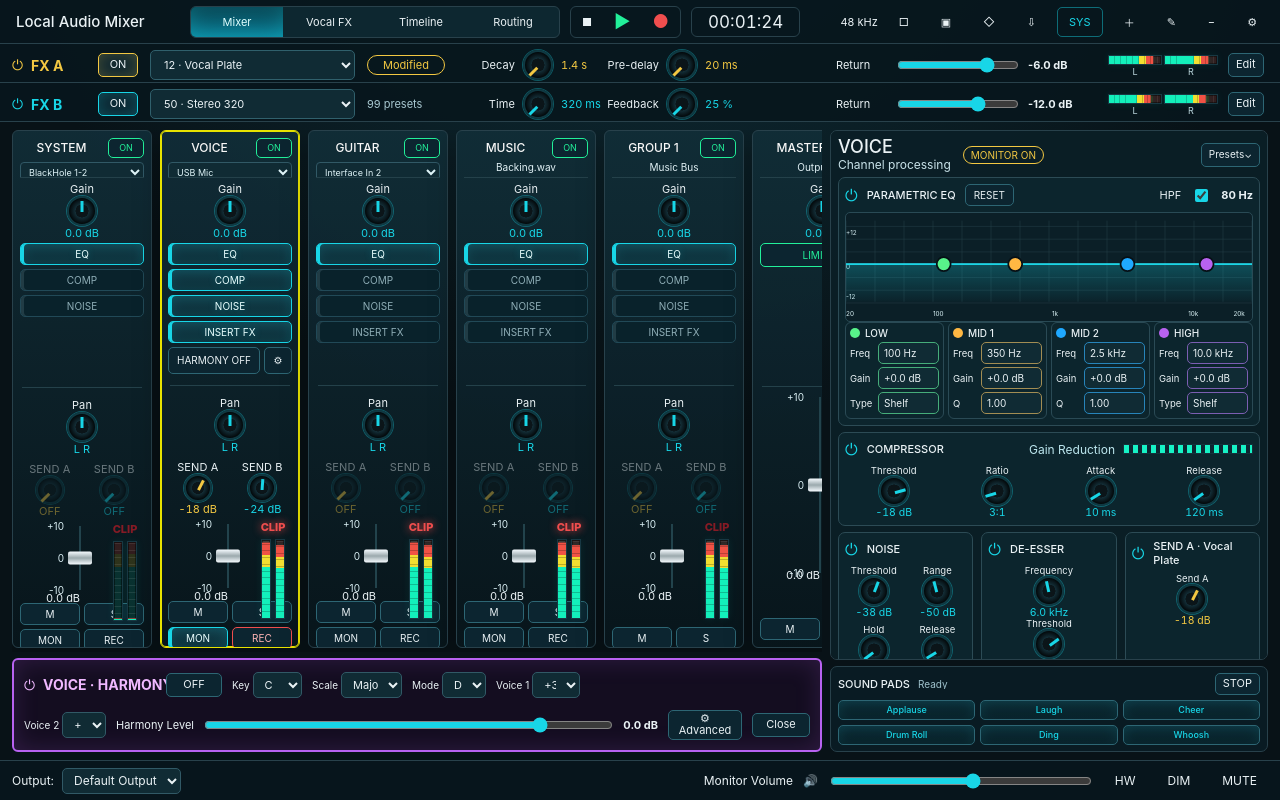
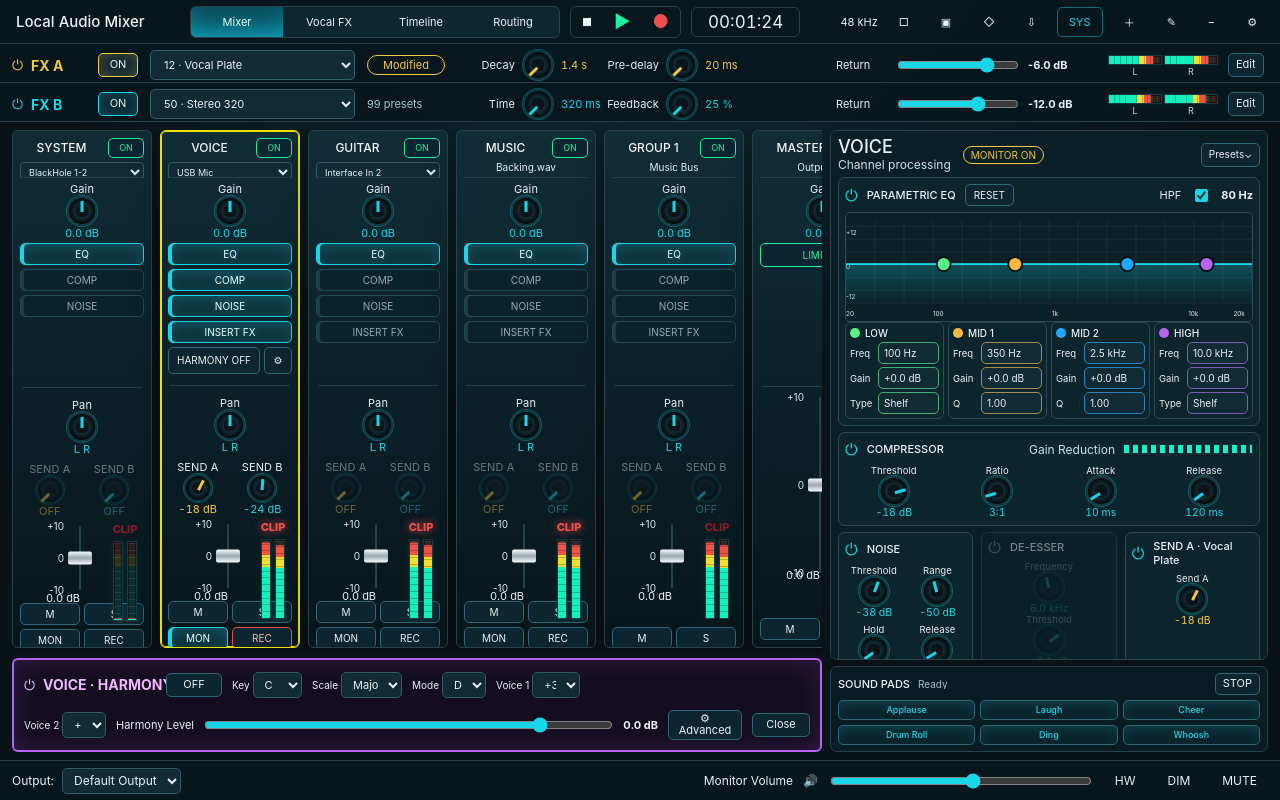
Before and after one commit to maydekil/digital-mixer-audio, a React (Vite) app: page / in a window 1280 px wide. Built offline with nearby package versions, Linux system fonts and the light colour scheme.

Commit message:
Make vocal de-esser bypassable

```diff
--- a/apps/desktop/src/adapters/MixerControlPort.ts
+++ b/apps/desktop/src/adapters/MixerControlPort.ts
@@ -3,7 +3,7 @@ import type { EqBandDisplay, MeterLevel } from "../components/audio/types";
 export type ChannelKind = "source" | "group" | "master";
 export type ChannelRole = "system" | "vocal" | "instrument" | "music" | "group" | "master";
 export type FxUnitId = "fx-a" | "fx-b";
-export type ProcessorId = "eq" | "comp" | "noise" | "insertFx";
+export type ProcessorId = "eq" | "comp" | "noise" | "deEsser" | "insertFx";
 
 export interface SendState {
   enabled: boolean;
--- a/apps/desktop/src/adapters/preview/PreviewAdapter.ts
+++ b/apps/desktop/src/adapters/preview/PreviewAdapter.ts
@@ -136,7 +136,7 @@ export class PreviewAdapter implements MixerControlPort {
       ...channel,
       processing: {
         ...channel.processing,
-        [processorId]: channel.role === "system" && processorId === "insertFx" ? false : enabled
+        [processorId]: isProcessorAvailable(channel, processorId) ? enabled : false
       }
     } : channel);
   }
@@ -358,7 +358,7 @@ function newSourceChannel(id: string, name: string, role: Exclude<ChannelRole, "
     recordArm: false,
     harmonyVisible: role === "vocal",
     harmonyEnabled: false,
-    processing: { eq: true, comp: role === "vocal", noise: role === "vocal", insertFx: false },
+    processing: { eq: true, comp: role === "vocal", noise: role === "vocal", deEsser: false, insertFx: false },
     dynamics: defaultDynamics(),
     sends: { "fx-a": { enabled: false, gainDb: -60 }, "fx-b": { enabled: false, gainDb: -60 } },
     eqBands: defaultEqBands(),
@@ -434,6 +434,12 @@ function clampCompressor(field: keyof ChannelDynamicsState["compressor"], value:
   return clamp(value, 10, 3000);
 }
 
+function isProcessorAvailable(channel: ChannelState, processorId: ProcessorId) {
+  if (processorId === "insertFx") return channel.role !== "system";
+  if (processorId === "deEsser") return channel.role === "vocal";
+  return true;
+}
+
 function clampNoise(field: keyof ChannelDynamicsState["noise"], value: number) {
   if (field === "thresholdDb") return clamp(value, -90, 0);
   if (field === "rangeDb") return clamp(value, -90, 0);
--- a/apps/desktop/src/features/mixer/MixerPage.tsx
+++ b/apps/desktop/src/features/mixer/MixerPage.tsx
@@ -629,6 +629,7 @@ export function MixerPage() {
             onSendA={(value) => refreshLiveProcessing(() => adapter.setChannelSend(selected.id, "fx-a", value))}
             onEqChange={(bandId, field, value) => refreshLiveProcessing(() => adapter.updateEqBand(bandId, field, value))}
             onEqReset={() => refreshLiveProcessing(() => adapter.resetEqBands())}
+            onProcessor={(processorId, enabled) => refreshLiveProcessing(() => adapter.setChannelProcessor(selected.id, processorId, enabled))}
             onNoiseChange={(field, value) => refreshLiveProcessing(() => adapter.setChannelNoiseParam(selected.id, field, value))}
             onCompressorChange={(field, value) => refreshLiveProcessing(() => adapter.setChannelCompressorParam(selected.id, field, value))}
             onDeEsserChange={(field, value) => refreshLiveProcessing(() => adapter.setChannelDeEsserParam(selected.id, field, value))}
@@ -691,7 +692,7 @@ async function syncMixerGraph(snapshot: MixerSnapshot, outputUid: string) {
     payload[`${prefix}ProcessorComp`] = channel.processing.comp;
     payload[`${prefix}ProcessorNoise`] = channel.processing.noise;
     payload[`${prefix}ProcessorInsertFx`] = channel.role === "system" ? false : channel.processing.insertFx;
-    payload[`${prefix}ProcessorDeEsser`] = channel.role === "vocal";
+    payload[`${prefix}ProcessorDeEsser`] = channel.role === "vocal" && channel.processing.deEsser;
     payload[`${prefix}NoiseThresholdDb`] = channel.dynamics.noise.thresholdDb;
     payload[`${prefix}NoiseRangeDb`] = channel.dynamics.noise.rangeDb;
     payload[`${prefix}NoiseHoldMs`] = channel.dynamics.noise.holdMs;
--- a/apps/desktop/src/features/processing/components/ChannelProcessingPanel.tsx
+++ b/apps/desktop/src/features/processing/components/ChannelProcessingPanel.tsx
@@ -1,4 +1,4 @@
-import type { ChannelState, EqBandState, FxProgram } from "../../../adapters/MixerControlPort";
+import type { ChannelState, EqBandState, FxProgram, ProcessorId } from "../../../adapters/MixerControlPort";
 import { EqResponseGraph } from "../../../components/audio/EqResponseGraph";
 import { NumericParameter } from "../../../components/audio/NumericParameter";
 import { RotaryKnob } from "../../../components/audio/RotaryKnob";
@@ -12,17 +12,20 @@ interface ChannelProcessingPanelProps {
   onSendA(valueDb: number): void;
   onEqChange(bandId: EqBandState["id"], field: "freqHz" | "gainDb" | "qValue" | "type", value: number | string): void;
   onEqReset(): void;
+  onProcessor(processorId: ProcessorId, enabled: boolean): void;
   onNoiseChange(field: keyof ChannelState["dynamics"]["noise"], value: number): void;
   onCompressorChange(field: keyof ChannelState["dynamics"]["compressor"], value: number): void;
   onDeEsserChange(field: keyof ChannelState["dynamics"]["deEsser"], value: number): void;
 }
 
-export function ChannelProcessingPanel({ channel, eqBands, linkedProgram, onSendA, onEqChange, onEqReset, onNoiseChange, onCompressorChange, onDeEsserChange }: ChannelProcessingPanelProps) {
+export function ChannelProcessingPanel({ channel, eqBands, linkedProgram, onSendA, onEqChange, onEqReset, onProcessor, onNoiseChange, onCompressorChange, onDeEsserChange }: ChannelProcessingPanelProps) {
   const sendA = channel.sends["fx-a"];
   const noise = channel.dynamics.noise;
   const compressor = channel.dynamics.compressor;
   const deEsser = channel.dynamics.deEsser;
   const showInsertFx = channel.role !== "system";
+  const deEsserAvailable = channel.role === "vocal";
+  const deEsserEnabled = deEsserAvailable && channel.processing.deEsser;
   const fxSendBypassed = !channel.processing.insertFx;
   return (
     <aside className="processing-panel">
@@ -73,10 +76,21 @@ export function ChannelProcessingPanel({ channel, eqBands, linkedProgram, onSend
             <RotaryKnob label="Release" value={`${noise.releaseMs} ms`} numericValue={noise.releaseMs} min={5} max={3000} onChange={(value) => onNoiseChange("releaseMs", value)} />
           </div>
         </section>
-        <section className={`processor-card ${channel.role === "vocal" ? "is-active" : "is-bypassed"}`}>
-          <div className="processor-title"><span>⏻</span><strong>DE-ESSER</strong></div>
-          <RotaryKnob label="Frequency" value={formatFrequency(deEsser.frequencyHz)} numericValue={deEsser.frequencyHz} min={1000} max={12000} step={100} onChange={(value) => onDeEsserChange("frequencyHz", value)} />
-          <RotaryKnob label="Threshold" value={`${deEsser.thresholdDb} dB`} numericValue={deEsser.thresholdDb} min={-80} max={0} onChange={(value) => onDeEsserChange("thresholdDb", value)} />
+        <section className={`processor-card ${deEsserEnabled ? "is-active" : "is-bypassed"}`}>
+          <div className="processor-title">
+            <button
+              type="button"
+              className="processor-power"
+              disabled={!deEsserAvailable}
+              aria-pressed={deEsserEnabled}
+              onClick={() => onProcessor("deEsser", !deEsserEnabled)}
+            >
+              ⏻
+            </button>
+            <strong>DE-ESSER</strong>
+          </div>
+          <RotaryKnob label="Frequency" value={formatFrequency(deEsser.frequencyHz)} numericValue={deEsser.frequencyHz} min={1000} max={12000} step={100} disabled={!deEsserEnabled} onChange={(value) => onDeEsserChange("frequencyHz", value)} />
+          <RotaryKnob label="Threshold" value={`${deEsser.thresholdDb} dB`} numericValue={deEsser.thresholdDb} min={-80} max={0} disabled={!deEsserEnabled} onChange={(value) => onDeEsserChange("thresholdDb", value)} />
         </section>
         {showInsertFx ? (
           <section className={`processor-card ${channel.processing.insertFx ? "is-active" : "is-bypassed"}`}>
--- a/apps/desktop/src/features/project/sessionDocument.ts
+++ b/apps/desktop/src/features/project/sessionDocument.ts
@@ -26,6 +26,7 @@ export interface ProjectSessionChannel {
   eqEnabled: boolean;
   noiseEnabled: boolean;
   compEnabled: boolean;
+  deEsserEnabled: boolean;
   insertFxEnabled: boolean;
   gainDb: number;
   faderDb: number;
@@ -200,6 +201,7 @@ function channelToSession(channel: ChannelState): ProjectSessionChannel {
     eqEnabled: channel.processing.eq,
     noiseEnabled: channel.processing.noise,
     compEnabled: channel.processing.comp,
+    deEsserEnabled: channel.processing.deEsser,
     insertFxEnabled: channel.processing.insertFx,
     gainDb: channel.trimDb,
     faderDb: channel.faderDb,
@@ -233,6 +235,7 @@ function applyChannelSession(channel: ChannelState, saved: ProjectSessionChannel
       eq: Boolean(saved.eqEnabled),
       noise: Boolean(saved.noiseEnabled),
       comp: Boolean(saved.compEnabled),
+      deEsser: Boolean(saved.deEsserEnabled),
       insertFx: Boolean(saved.insertFxEnabled)
     },
     dynamics: {
@@ -286,7 +289,7 @@ function fallbackChannel(): ChannelState {
     solo: false,
     monitor: false,
     recordArm: false,
-    processing: { eq: true, comp: false, noise: false, insertFx: false },
+    processing: { eq: true, comp: false, noise: false, deEsser: false, insertFx: false },
     dynamics: {
       noise: { thresholdDb: -38, rangeDb: -50, holdMs: 30, releaseMs: 160 },
       compressor: { thresholdDb: -18, ratio: 3, attackMs: 10, releaseMs: 120 },
--- a/apps/desktop/src/fixtures/approvedMixerSession.ts
+++ b/apps/desktop/src/fixtures/approvedMixerSession.ts
@@ -35,7 +35,7 @@ export const approvedMixerSession: MixerSnapshot = {
     {
       id: "master", name: "MASTER", source: "Output 1-2", kind: "master", role: "master",
       enabled: true, trimDb: 0, pan: 0, faderDb: 0, mute: false, solo: false,
-      processing: { eq: true, comp: false, noise: false, insertFx: false },
+      processing: { eq: true, comp: false, noise: false, deEsser: false, insertFx: false },
       dynamics: cloneDynamics(),
       sends: { "fx-a": { enabled: false, gainDb: 0 }, "fx-b": { enabled: false, gainDb: 0 } },
       eqBands: cloneEqBands(),
@@ -80,7 +80,7 @@ function channel(id: string, name: string, source: string, role: "system" | "voc
     id, name, source, kind: role === "group" ? "group" as const : "source" as const, role,
     selected: id === "voice", enabled: true, trimDb: 0, pan: 0, faderDb, mute: false, solo: false,
     monitor: mon, recordArm: rec, harmonyVisible: role === "vocal", harmonyEnabled: false,
-    processing: { eq: true, comp: role === "vocal", noise: role === "vocal", insertFx: role === "vocal" },
+    processing: { eq: true, comp: role === "vocal", noise: role === "vocal", deEsser: false, insertFx: role === "vocal" },
     dynamics: cloneDynamics(),
     sends: {
       "fx-a": { enabled: sendA !== 0, gainDb: sendA },
--- a/apps/desktop/src/styles/app.css
+++ b/apps/desktop/src/styles/app.css
@@ -207,6 +207,9 @@
 .processor-title { display: flex; align-items: center; gap: 9px; margin-bottom: 6px; font-size: 11px; }
 .processor-title strong { font-weight: 470; }
 .processor-title > span { color: var(--cyan); font-size: 16px; }
+.processor-power { appearance: none; border: 0; background: transparent; color: var(--cyan); font: inherit; font-size: 16px; line-height: 1; padding: 0; cursor: pointer; }
+.processor-power:disabled { color: #6f8790; cursor: default; }
+.processor-power[aria-pressed="false"] { color: #6f8790; }
 .processor-title .processor-reset { min-height: 22px; padding: 0 8px; font-size: 10px; }
 .processor-title label { margin-left: auto; display: flex; align-items: center; gap: 10px; }
 .processor-title input { accent-color: var(--cyan); }
```
Also changed, not shown: 3 other files (tests, documents, lock files or other folders).
